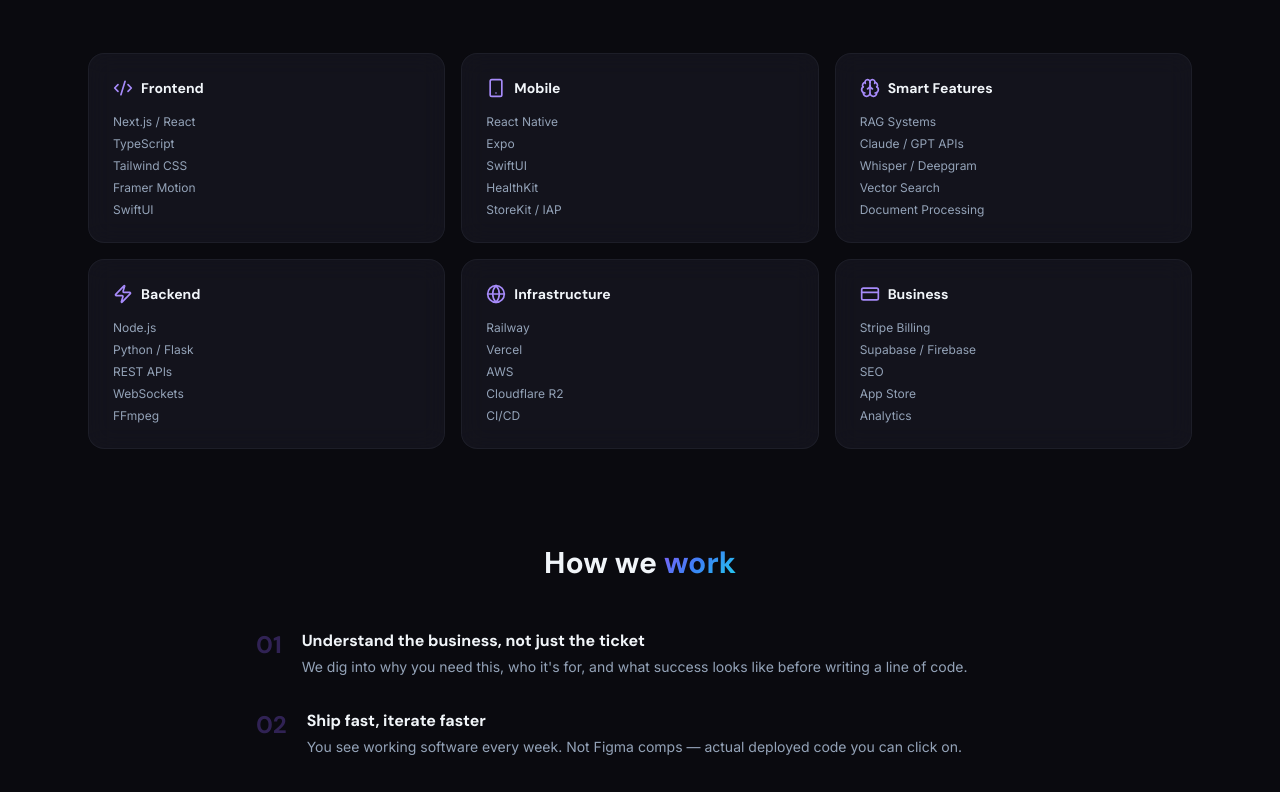
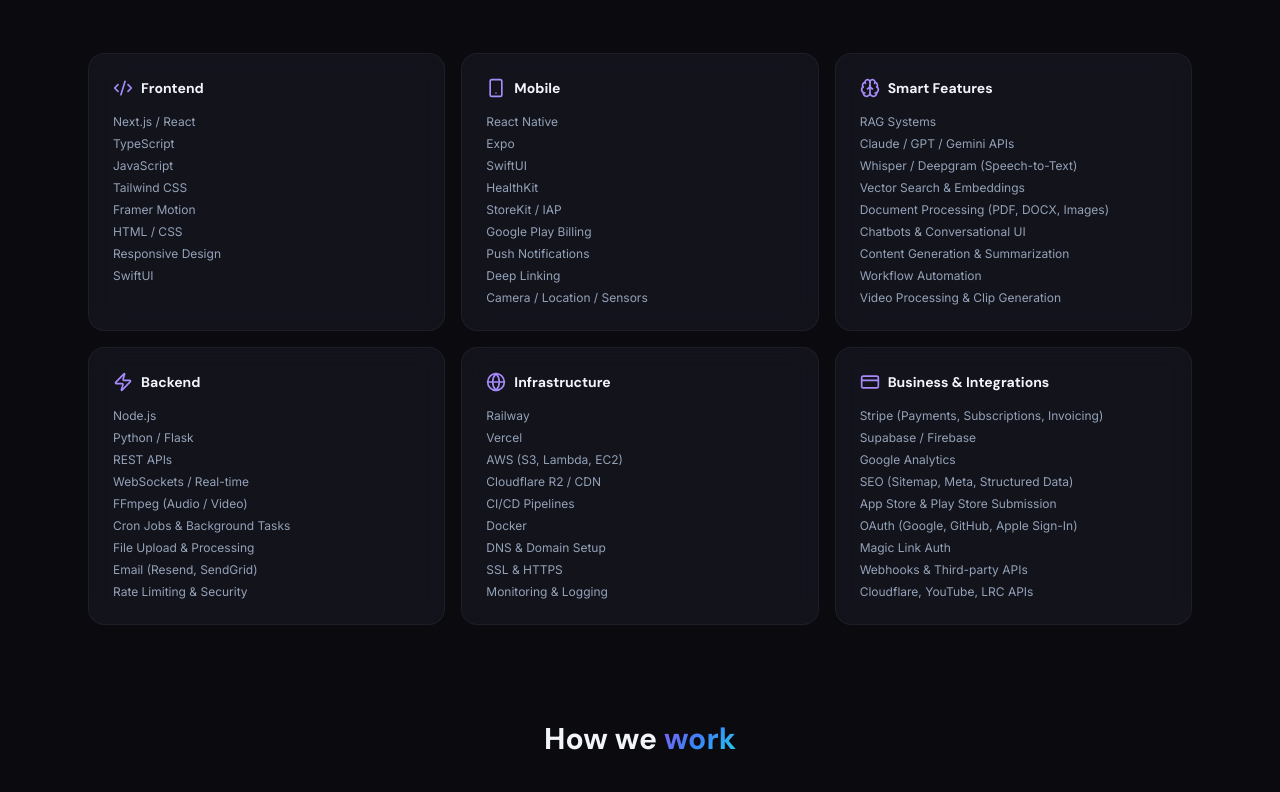
Before and after one commit to AshishSGit/weshiplabs, a Next.js app: page /about in a window 1280 px wide. Shown: the part 738-1530 px from the top of the page. Built offline with nearby package versions, Linux system fonts and the light colour scheme.

Commit message:
Expand skills grid — full list of everything we deliver

```diff
--- a/app/about/page.tsx
+++ b/app/about/page.tsx
@@ -8,12 +8,12 @@
 };
 
 const skills = [
-  { icon: <Code2 size={20} />, label: "Frontend", items: ["Next.js / React", "TypeScript", "Tailwind CSS", "Framer Motion", "SwiftUI"] },
-  { icon: <Smartphone size={20} />, label: "Mobile", items: ["React Native", "Expo", "SwiftUI", "HealthKit", "StoreKit / IAP"] },
-  { icon: <Brain size={20} />, label: "Smart Features", items: ["RAG Systems", "Claude / GPT APIs", "Whisper / Deepgram", "Vector Search", "Document Processing"] },
-  { icon: <Zap size={20} />, label: "Backend", items: ["Node.js", "Python / Flask", "REST APIs", "WebSockets", "FFmpeg"] },
-  { icon: <Globe size={20} />, label: "Infrastructure", items: ["Railway", "Vercel", "AWS", "Cloudflare R2", "CI/CD"] },
-  { icon: <CreditCard size={20} />, label: "Business", items: ["Stripe Billing", "Supabase / Firebase", "SEO", "App Store", "Analytics"] },
+  { icon: <Code2 size={20} />, label: "Frontend", items: ["Next.js / React", "TypeScript", "JavaScript", "Tailwind CSS", "Framer Motion", "HTML / CSS", "Responsive Design", "SwiftUI"] },
+  { icon: <Smartphone size={20} />, label: "Mobile", items: ["React Native", "Expo", "SwiftUI", "HealthKit", "StoreKit / IAP", "Google Play Billing", "Push Notifications", "Deep Linking", "Camera / Location / Sensors"] },
+  { icon: <Brain size={20} />, label: "Smart Features", items: ["RAG Systems", "Claude / GPT / Gemini APIs", "Whisper / Deepgram (Speech-to-Text)", "Vector Search & Embeddings", "Document Processing (PDF, DOCX, Images)", "Chatbots & Conversational UI", "Content Generation & Summarization", "Workflow Automation", "Video Processing & Clip Generation"] },
+  { icon: <Zap size={20} />, label: "Backend", items: ["Node.js", "Python / Flask", "REST APIs", "WebSockets / Real-time", "FFmpeg (Audio / Video)", "Cron Jobs & Background Tasks", "File Upload & Processing", "Email (Resend, SendGrid)", "Rate Limiting & Security"] },
+  { icon: <Globe size={20} />, label: "Infrastructure", items: ["Railway", "Vercel", "AWS (S3, Lambda, EC2)", "Cloudflare R2 / CDN", "CI/CD Pipelines", "Docker", "DNS & Domain Setup", "SSL & HTTPS", "Monitoring & Logging"] },
+  { icon: <CreditCard size={20} />, label: "Business & Integrations", items: ["Stripe (Payments, Subscriptions, Invoicing)", "Supabase / Firebase", "Google Analytics", "SEO (Sitemap, Meta, Structured Data)", "App Store & Play Store Submission", "OAuth (Google, GitHub, Apple Sign-In)", "Magic Link Auth", "Webhooks & Third-party APIs", "Cloudflare, YouTube, LRC APIs"] },
 ];
 
 export default function AboutPage() {
```
